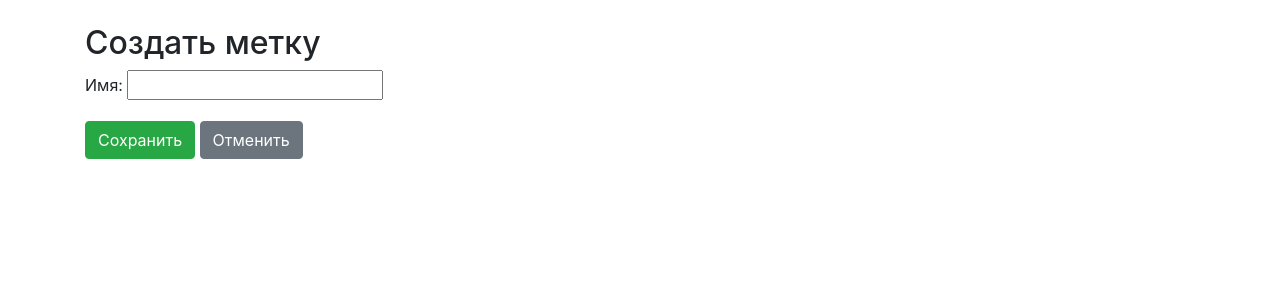
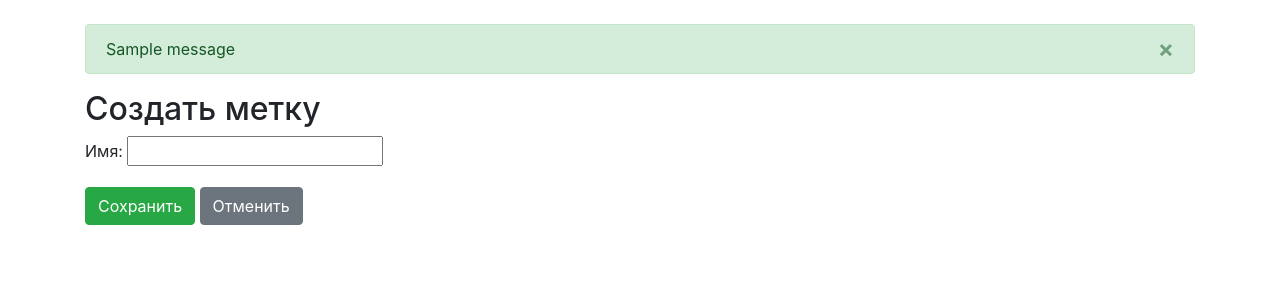
Before and after one commit to NikitaVoitko/python-project-52, a Django app: page /labels/create/ in a window 1280 px wide. Shown: the part 56-356 px from the top of the page. Run offline with Django 5.2, Linux system fonts and the light colour scheme; a user stored in the database is signed in; tables that the repository leaves empty hold one stand-in row (values such as "Sample post"); one stand-in notice (Sample message) is shown; some libraries are stand-ins or nearby versions.

Commit message:
Changed flashes and redirrect url

```diff
--- a/task_manager/templates/base.html
+++ b/task_manager/templates/base.html
@@ -56,6 +56,17 @@
     </nav>
 
     <main class="container mt-4">
+        {% if messages %}
+            {% for message in messages %}
+                <div class="alert alert-{{ message.tags }} alert-dismissible fade show" role="alert">
+                    {{ message }}
+                    <button type="button" class="close" data-dismiss="alert" aria-label="Close">
+                        <span aria-hidden="true">&times;</span>
+                    </button>
+                </div>
+            {% endfor %}
+        {% endif %}
+
         {% block content %}
         <div class="starter-template text-center py-5 px-3">
             <h1>Welcome to Task Manager</h1>
```
Also changed, not shown: task_manager/apps/users/views.py (+8 -0 lines), db.sqlite3.
